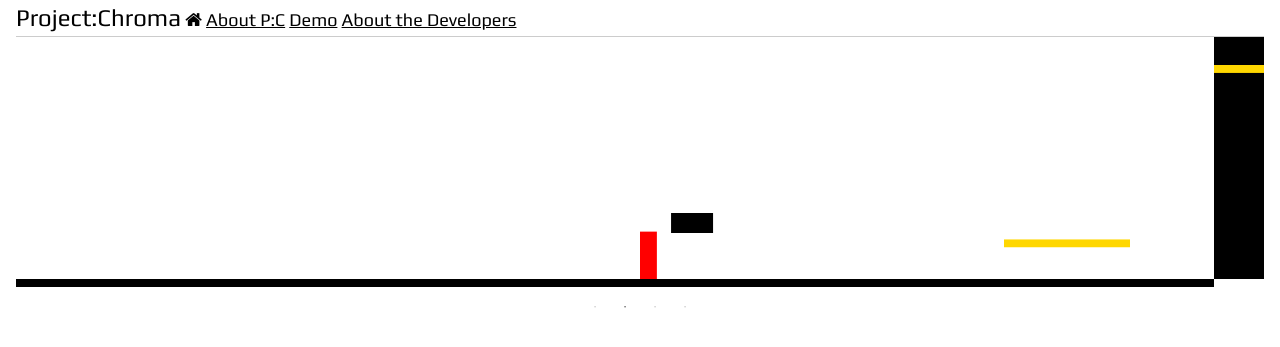
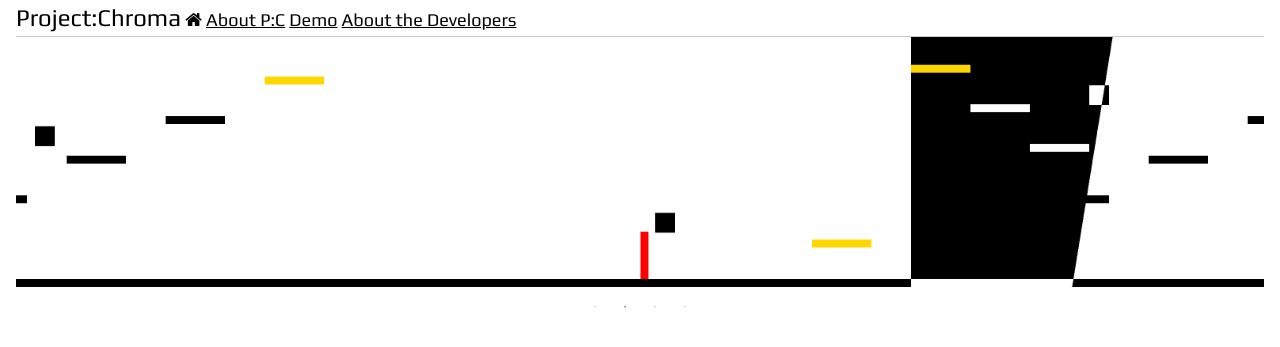
Before and after one commit to ProjectChroma/ProjectChroma.github.io, a Jekyll site: the page built from index.html, in a window 1280 px wide. Shown: the top 347 px of the page. Built offline with Jekyll 4.4.1, drawn with Linux system fonts in a browser that asks for light colours; nearby versions of some CDN libraries; some web fonts are replaced.

Commit message:
Configure with variable width to hopefully prevent resizing images

```diff
--- a/index.html
+++ b/index.html
@@ -2,7 +2,7 @@
 layout: page
 ---
 {% include slideshow.html %}
-<div class="slideshow" data-slick='{"autoplay": true, "autoplaySpeed": 3000, "centerMode": true, "dots": true}' data-width="541" data-height="250">
+<div class="slideshow" data-slick='{"autoplay": true, "autoplaySpeed": 3000, "centerMode": true, "dots": true, "variableWidth": true}' data-width="541" data-height="250">
 	<img src="{{ site.baseurl }}/res/screenshot1.png"/>
 	<img src="{{ site.baseurl }}/res/screenshot2.png"/>
 	<img src="{{ site.baseurl }}/res/screenshot3.png"/>
```
